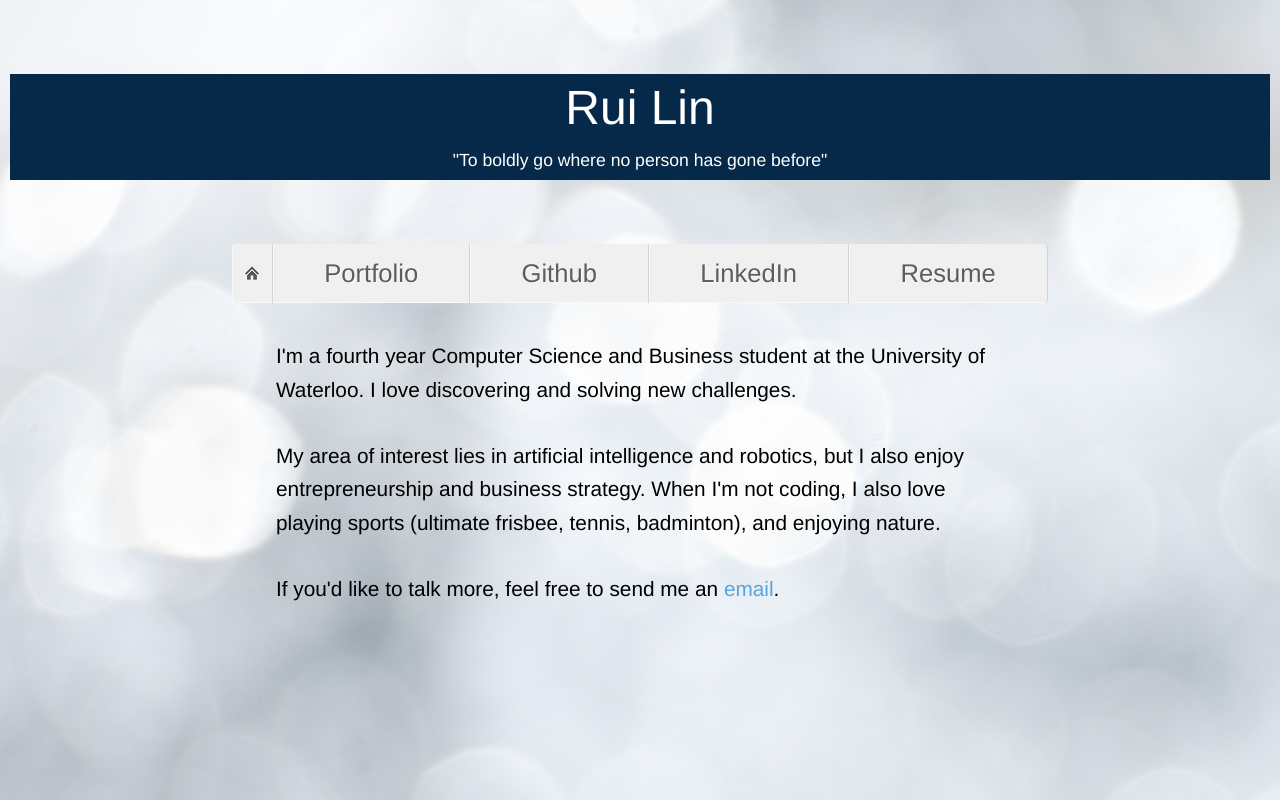
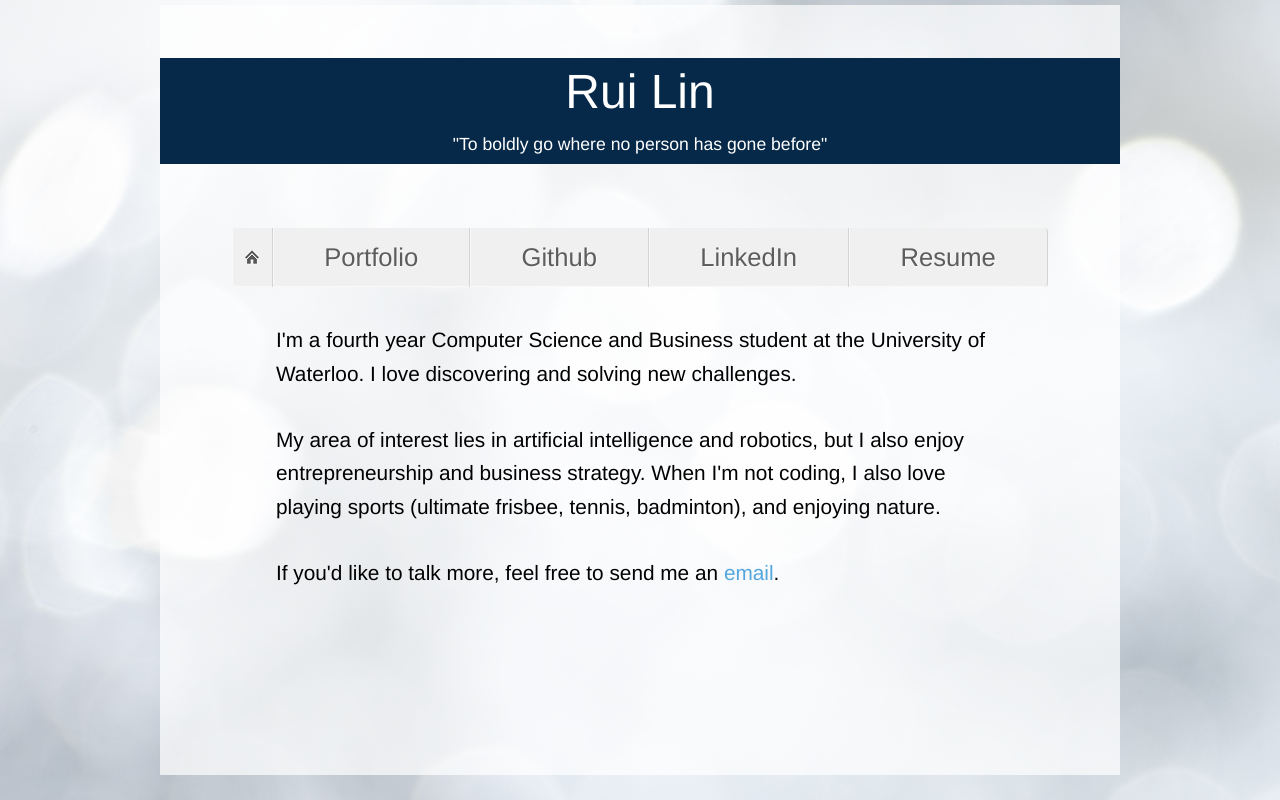
Before and after one commit to rui-lin/rlin.ca, a plain HTML site: page public/index.html in a window 1280 px wide. Drawn offline with Linux system fonts and the light colour scheme.

Commit message:
Add center white background

```diff
--- a/public/css/styles.css
+++ b/public/css/styles.css
@@ -21,12 +21,13 @@ body{
 
 header{
 	display:block;
-	margin-top:4rem;
 	position:relative;
 	color: #fff;
 	line-height: 1;
 	background-color: #062949;
 	text-align: center;
+  max-width: 60em;
+  margin: 3rem auto 0 auto;
 }
 h1{
 	font-weight: normal;
@@ -48,7 +49,7 @@ nav{
   font-size: 1.3rem;
 	color: black;
 	line-height: 1.6;
-	padding: 30px 20px 0;
+  padding: 30px 20px 0;
 	margin: 0px auto 0;
 	display:block;
   max-width: 35em;
@@ -200,3 +201,25 @@ a:hover{
 	text-indent: -9999px;
 	width: 16px;
 }
+
+.block {
+
+  position: absolute;
+  left: 0;
+  right: 0;
+  top: 5px;
+  bottom: 5px;
+	margin: 0 auto;
+  max-width: 60em;
+  background-color: rgba(255,255,255,0.7);
+  min-height: 98%;
+  z-index: -1;
+}
+body {
+  position:relative;
+  min-height: 95%;
+  padding-bottom: 3rem;
+}
+html {
+  height: 95%;
+}
--- a/public/index.html
+++ b/public/index.html
@@ -33,6 +33,9 @@
     </script>
   </head>
   <body>
+    <div class="block">
+      &nbsp;
+    </div>
     <header>
     <h1>Rui Lin</h1>
     <!-- <h2>"If I have seen further it is by standing on the shoulders of giants"</h2> -->
```
